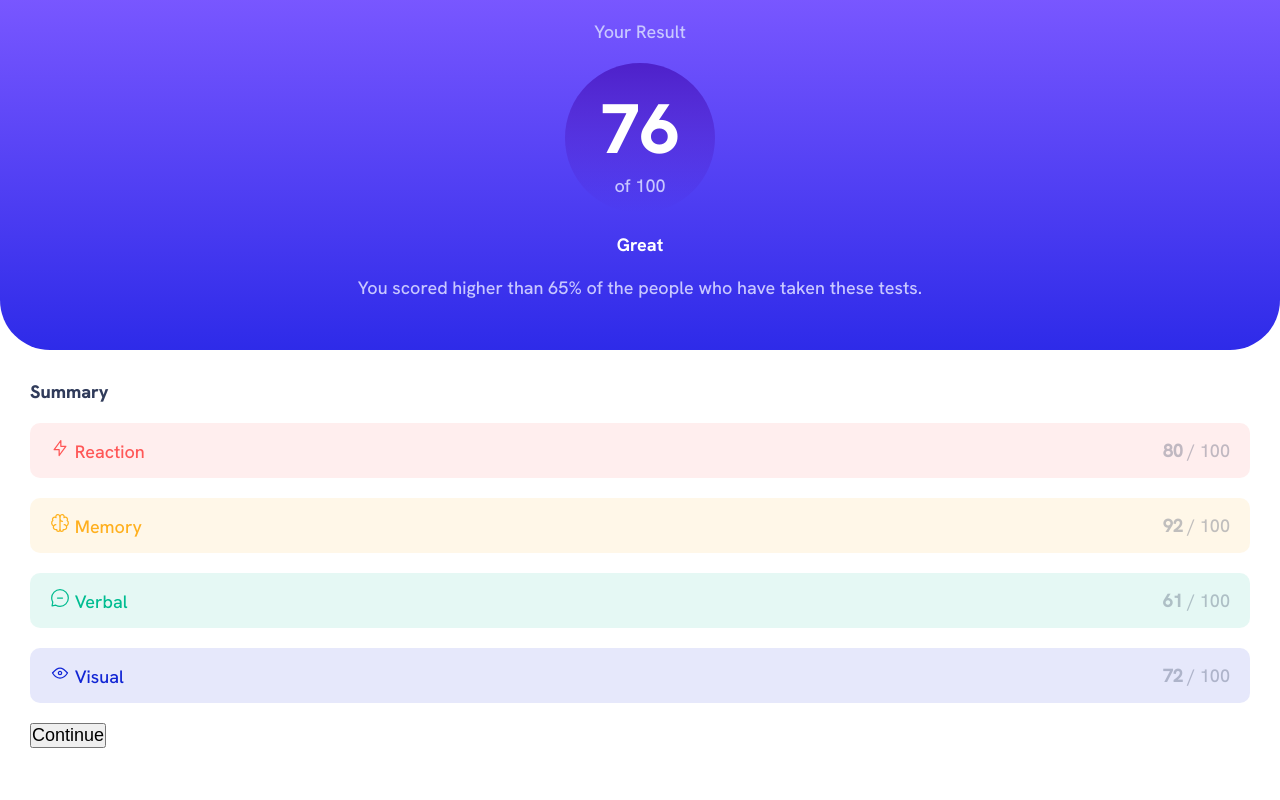
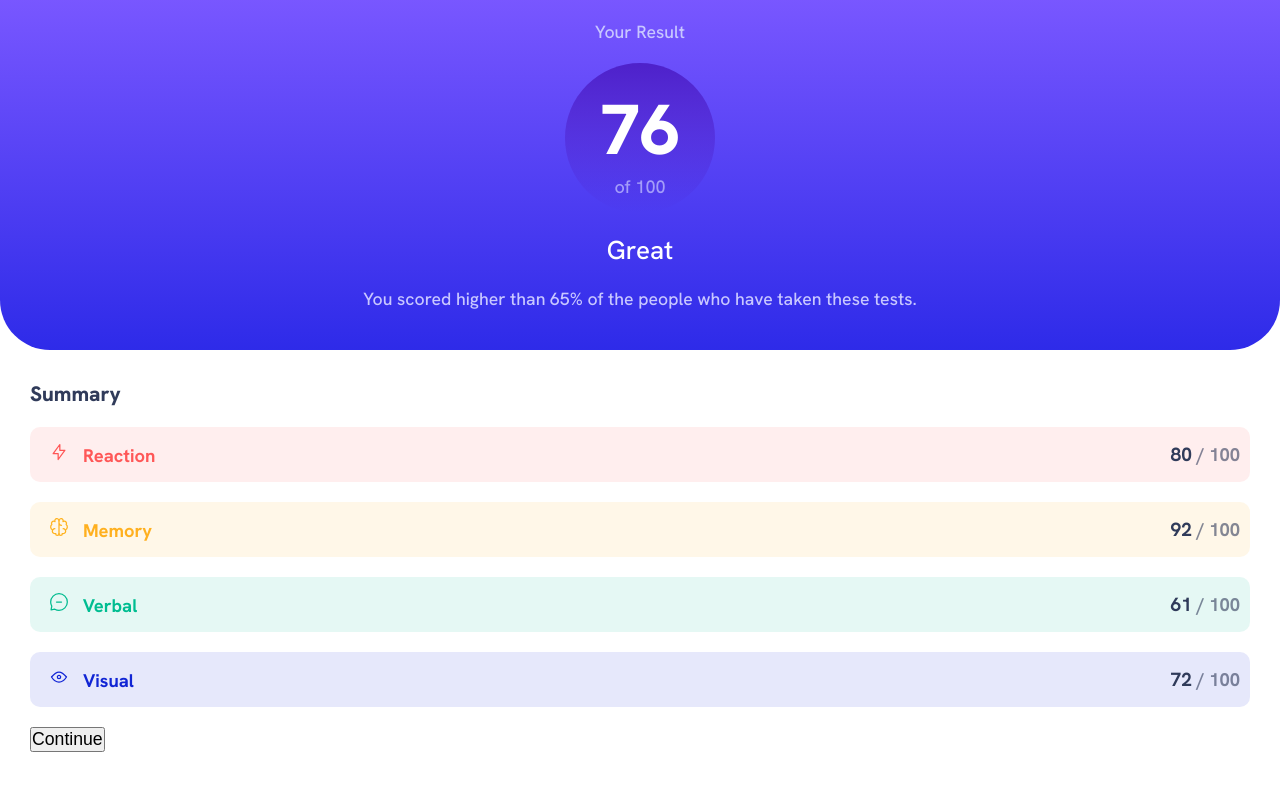
Before and after one commit to alphayomide/alpha-results-summary-component, a plain HTML site: page index.html in a window 1280 px wide. Shown: the top 800 px of the page. Drawn offline with Linux system fonts and the light colour scheme.

Commit message:
Update some styling and chang some HTML structure

```diff
--- a/index.html
+++ b/index.html
@@ -14,25 +14,14 @@
     <link rel="stylesheet" href="style.css" />
 
     <title>Frontend Mentor | Results summary component</title>
-
-    <!-- Feel free to remove these styles or customise in your own stylesheet 👍 -->
-    <style>
-      .attribution {
-        font-size: 11px;
-        text-align: center;
-      }
-      .attribution a {
-        color: hsl(228, 45%, 44%);
-      }
-    </style>
   </head>
   <body>
     <div class="card">
       <section class="card_top">
         <p class="card_title">Your Result</p>
         <div class="card_score">
-          <span class="card_score_number">76</span>
-          <span class="card_score_total">of 100</span>
+          <p class="card_score_number">76</p>
+          <p class="card_score_total">of 100</p>
         </div>
         <p class="card_score_label">Great</p>
         <p class="card_score_discription">
@@ -43,30 +32,48 @@
         <p class="card_score_summary">Summary</p>
         <ul>
           <li class="card_score_reaction score_card">
-            <span
-              ><img src="./assets/images/icon-reaction.svg" alt="reaction" />
+            <span>
+              <span class="card_img">
+                <img src="./assets/images/icon-reaction.svg" alt="reaction" />
+              </span>
               Reaction</span
             >
-            <span class="point"> <strong>80</strong> / 100</span>
+            <span class="point"
+              ><span class="m_point"><strong>80</strong></span> / 100</span
+            >
           </li>
           <li class="card_score_memory score_card">
-            <span
-              ><img src="./assets/images/icon-memory.svg" alt="memory" />
+            <span>
+              <span class="card_img">
+                <img src="./assets/images/icon-memory.svg" alt="memory" />
+              </span>
               Memory</span
             >
-            <span class="point"> <strong>92</strong> / 100</span>
+            <span class="point">
+              <span class="m_point"><strong>92</strong></span> / 100</span
+            >
           </li>
           <li class="card_score_verbal score_card">
-            <span
-              ><img src="./assets/images/icon-verbal.svg" alt="verbal" /> Verbal
+            <span>
+              <span class="card_img"
+                ><img src="./assets/images/icon-verbal.svg" alt="verbal"
+              /></span>
+              Verbal
             </span>
-            <span class="point"> <strong>61</strong> / 100</span>
+            <span class="point">
+              <span class="m_point"><strong>61</strong></span> / 100</span
+            >
           </li>
           <li class="card_score_visual score_card">
-            <span
-              ><img src="./assets/images/icon-visual.svg" alt="visual" /> Visual
+            <span>
+              <span class="card_img">
+                <img src="./assets/images/icon-visual.svg" alt="visual" />
+              </span>
+              Visual
             </span>
-            <span class="point"> <strong>72</strong> / 100</span>
+            <span class="point">
+              <span class="m_point"><strong>72</strong></span> / 100</span
+            >
           </li>
         </ul>
         <button>Continue</button>
--- a/style.css
+++ b/style.css
@@ -15,7 +15,7 @@
   margin: 0;
   padding: 0;
   box-sizing: border-box;
-  font-size: 18px;
+  font-size: 1.02em;
 }
 
 .card {
@@ -45,14 +45,23 @@
   padding-top: 20px;
 }
 .card_score_number {
-  display: block;
-  font-size: 70px;
+  font-family: HankenGrotesk-ExtraBold;
+  font-size: 4em;
   color: hsl(0, 0%, 100%);
-  font-family: HankenGrotesk-ExtraBold;
+  display: flex;
+  align-items: center;
+  justify-content: center;
+}
+.card_score_total {
+  display: flex;
+  align-items: center;
+  justify-content: center;
+  color: hsla(241, 100%, 89%, 0.7);
 }
 .card_score_label {
   color: hsl(0, 0%, 100%);
-  font-family: HankenGrotesk-Bold;
+  font-family: HankenGrotesk-Medium;
+  font-size: 1.5em;
   margin: 20px;
 }
 .card_bottom {
@@ -67,16 +76,21 @@ ul li {
 .card_score_summary {
   color: hsl(224, 30%, 27%);
   font-family: HankenGrotesk-ExtraBold, Arial, sans-serif;
+  font-size: 1.2em;
 }
 .score_card {
+  font-family: HankenGrotesk-Bold;
   height: 55px;
   margin: 20px auto;
-  padding: 0px 20px;
+  padding: 0px 10px;
   border-radius: 10px;
   display: flex;
   flex-direction: row;
   justify-content: space-between;
   align-items: center;
+}
+.card_img {
+  margin: 9px;
 }
 .card_score_reaction {
   background: hsla(0, 100%, 67%, 0.1);
@@ -95,7 +109,17 @@ ul li {
   color: hsl(234, 85%, 45%);
 }
 .point {
-  color: rgba(48, 59, 90, 0.3);
+  color: rgba(48, 59, 90, 0.6);
+}
+.m_point {
+  color: rgb(48, 59, 90);
+}
+.attribution {
+  /* font-size: 11px; */
+  text-align: center;
+}
+.attribution a {
+  color: hsl(228, 45%, 44%);
 }
 .azx {
   color: hsl(0, 0%, 100%);
```
